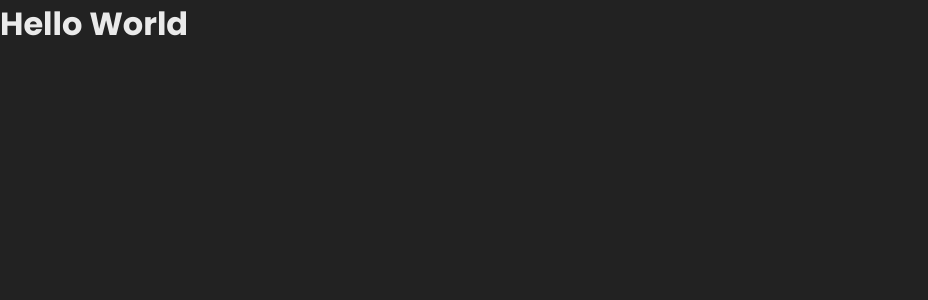
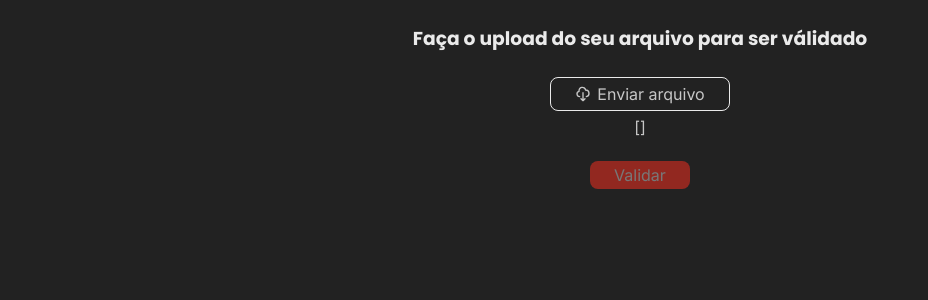
Before and after one commit to MarllonCampos/shopper-desafio-tecnico, a React (Vite) app in the folder web/: page / in a window 1280 px wide. Shown: the top 300 px of the page, without its empty margins (0-928 px from the left). Built offline with nearby package versions, Linux system fonts and the light colour scheme.

Commit message:
feat: create upload component that calls the backend

```diff
--- a/web/src/App.tsx
+++ b/web/src/App.tsx
@@ -1,5 +1,11 @@
+import { Upload } from './components/Upload';
+
 function App() {
-  return <h1> Hello World</h1>;
+  return (
+    <div className="app-container">
+      <Upload />
+    </div>
+  );
 }
 
 export default App;
--- /dev/null
+++ b/web/src/components/Upload/index.tsx
@@ -0,0 +1,112 @@
+import { useState } from 'react';
+import styles from './styles.module.scss';
+import { HiOutlineCloudDownload } from 'react-icons/hi';
+import Swal from 'sweetalert2';
+import Papa from 'papaparse';
+
+type fileState = {
+  name: string;
+  content: csvValues;
+};
+
+type csvValues = Array<{ product_code: string; new_price: string }>;
+
+export function Upload() {
+  const [file, setFile] = useState<fileState>({
+    name: '',
+    content: [],
+  });
+  function onUploadFileChange(event: React.ChangeEvent<HTMLInputElement>) {
+    const uploadedFiles = event.currentTarget.files;
+
+    if (!uploadedFiles) {
+      Swal.fire({
+        icon: 'error',
+        title: 'Erro!',
+        text: 'O arquivo não foi importado corretamente!',
+      });
+      return;
+    }
+
+    const uploadFile = uploadedFiles[0];
+    try {
+      Papa.parse(uploadFile, {
+        complete: (results) => {
+          const data = results.data as csvValues;
+          setFile((prevState) => ({ ...prevState, name: uploadFile.name, content: data }));
+        },
+        skipEmptyLines: true,
+      });
+    } catch (error) {
+      Swal.fire({
+        icon: 'error',
+        title: 'Erro!',
+        text: 'Houve um erro tentando converter seu arquivo, verifique-o novamente',
+      });
+    }
+  }
+
+  async function handleFormSubmit(event: React.FormEvent) {
+    event.preventDefault();
+    if (!file.content || file.content.length == 0 || file.name == '') {
+      Swal.fire({
+        icon: 'warning',
+        title: 'Aviso',
+        text: 'O arquivo é obrigatório',
+      });
+    }
+    Swal.fire({
+      title: 'Aguarde',
+      text: 'Estamos validando seu arquivo',
+      showConfirmButton: false,
+      allowEscapeKey: false,
+      allowOutsideClick: false,
+      didOpen: () => {
+        Swal.showLoading();
+      },
+    });
+    try {
+      const result = await fetch('http://localhost:3333/', {
+        headers: {
+          'content-type': 'application/json',
+        },
+        method: 'POST',
+        body: JSON.stringify(file),
+      });
+      const data = await result.json();
+      if (result.status > 299) throw new Error(data.message);
+      Swal.close();
+
+      console.log(data);
+
+      Swal.fire({
+        icon: 'success',
+        title: 'Arquivo conferido com sucesso',
+        timer: 3000,
+        timerProgressBar: true,
+      });
+    } catch (error) {
+      Swal.fire({
+        icon: 'error',
+        text: String(error),
+        timer: 3000,
+      });
+    }
+  }
+
+  return (
+    <form className={styles.form} onSubmit={handleFormSubmit}>
+      <h3 className={styles.title}>Faça o upload do seu arquivo para ser válidado</h3>
+
+      <input type="file" id="file" hidden multiple={false} required onChange={onUploadFileChange} accept=".csv" />
+      <label htmlFor="file" className={styles.label}>
+        <HiOutlineCloudDownload /> Enviar arquivo
+      </label>
+      {file && <h5 className={styles.subtitle}>{file.name}</h5>}
+      <p>{JSON.stringify(file.content)}</p>
+      <button type="submit" className={styles.button} disabled={file.name === ''}>
+        Validar
+      </button>
+    </form>
+  );
+}
--- /dev/null
+++ b/web/src/components/Upload/styles.module.scss
@@ -0,0 +1,52 @@
+@import '../../styles/variables.module.scss';
+
+.form {
+  padding: 24px;
+  display: flex;
+  flex-direction: column;
+  align-items: center;
+}
+
+.title {
+  margin-bottom: 24px;
+}
+
+.subtitle {
+  margin-top: 6px;
+}
+
+.label {
+  display: flex;
+  gap: 6px;
+  align-items: center;
+  padding: 6px 24px;
+  border: 1px solid $title-color;
+  border-radius: 8px;
+  transition: background 0.2s linear, color 0.3s ease-in;
+  cursor: pointer;
+  &:hover {
+    background-color: $title-color;
+    color: $dark-color;
+  }
+}
+
+.button {
+  border-radius: 8px;
+  padding: 4px 24px;
+  background-color: $accent-color;
+  border: 0;
+  flex-grow: 0;
+  margin-top: 24px;
+  font-size: 16px;
+  cursor: pointer;
+  color: $text-color;
+
+  &:hover {
+    filter: brightness(1.1);
+  }
+
+  &:disabled {
+    background-color: $danger-color;
+    filter: brightness(0.6);
+  }
+}
```
